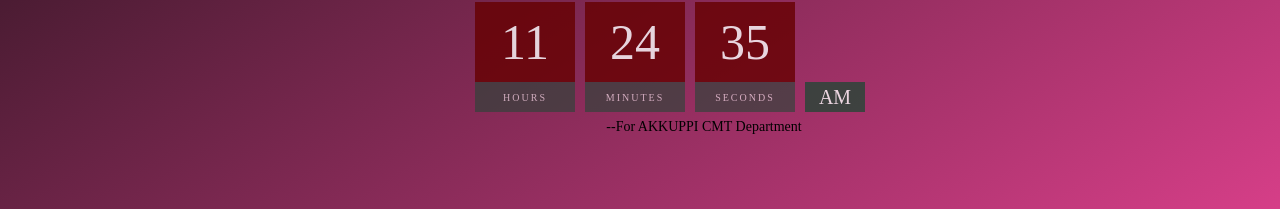
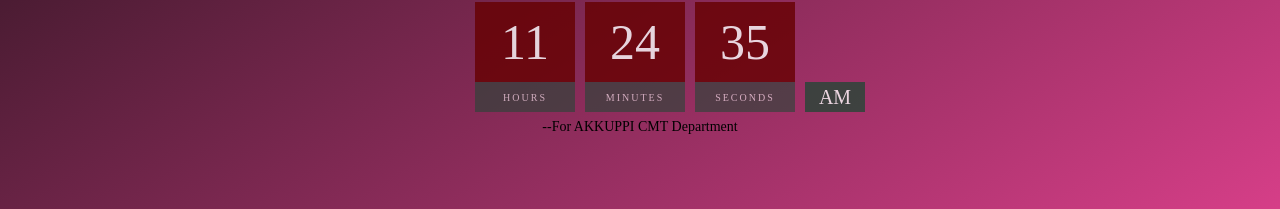
Before and after one commit to ranarana22/akkupi-js-project.github.io, a plain HTML site: page index.html in a window 1280 px wide. Shown: the part 459-668 px from the top of the page. Drawn offline with Linux system fonts and the light colour scheme.

Commit message:
Update style.css

```diff
--- a/style.css
+++ b/style.css
@@ -37,7 +37,6 @@ h2 {
 }
 .creator {
   font-size: 0.875rem;
-  padding-left: 8rem;
 }
 .clock {
   display: flex;
```
